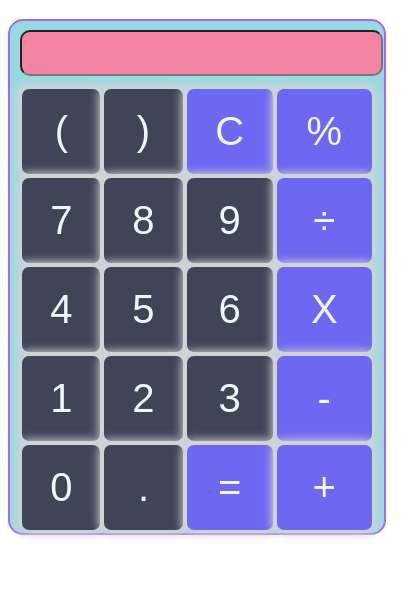
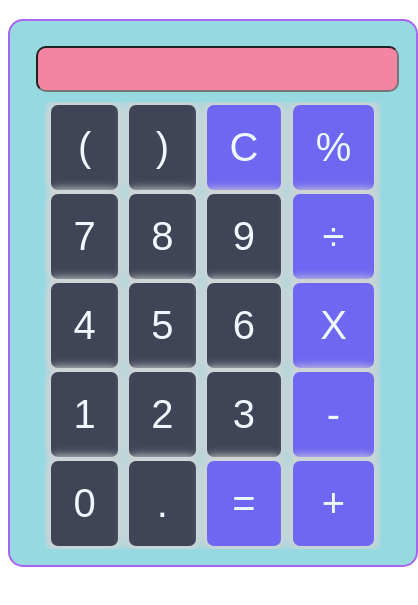
Before and after one commit to Ansh7fe/Calculator, a plain HTML site: page index.html in a window 390 px wide. Shown: the part 61-666 px from the top of the page, 418 px wide, since content can reach past the window. Drawn offline with Linux system fonts and the light colour scheme.

Commit message:
Update styles.css

```diff
--- a/styles.css
+++ b/styles.css
@@ -20,6 +20,7 @@ body{
     text-align: center;
     border-radius: 15px;
     background: #97D9E1;
+    padding:1em;
 }
 .screen-display{
    border-radius: 10px ;
@@ -64,7 +65,8 @@ button:focus{
     .cal-container{
         width: 100%;
     }
-    button{
-        width: 100%;
+    .buttons{
+        width: 90%;
+        overflow:hidden;
     }
 }
```
